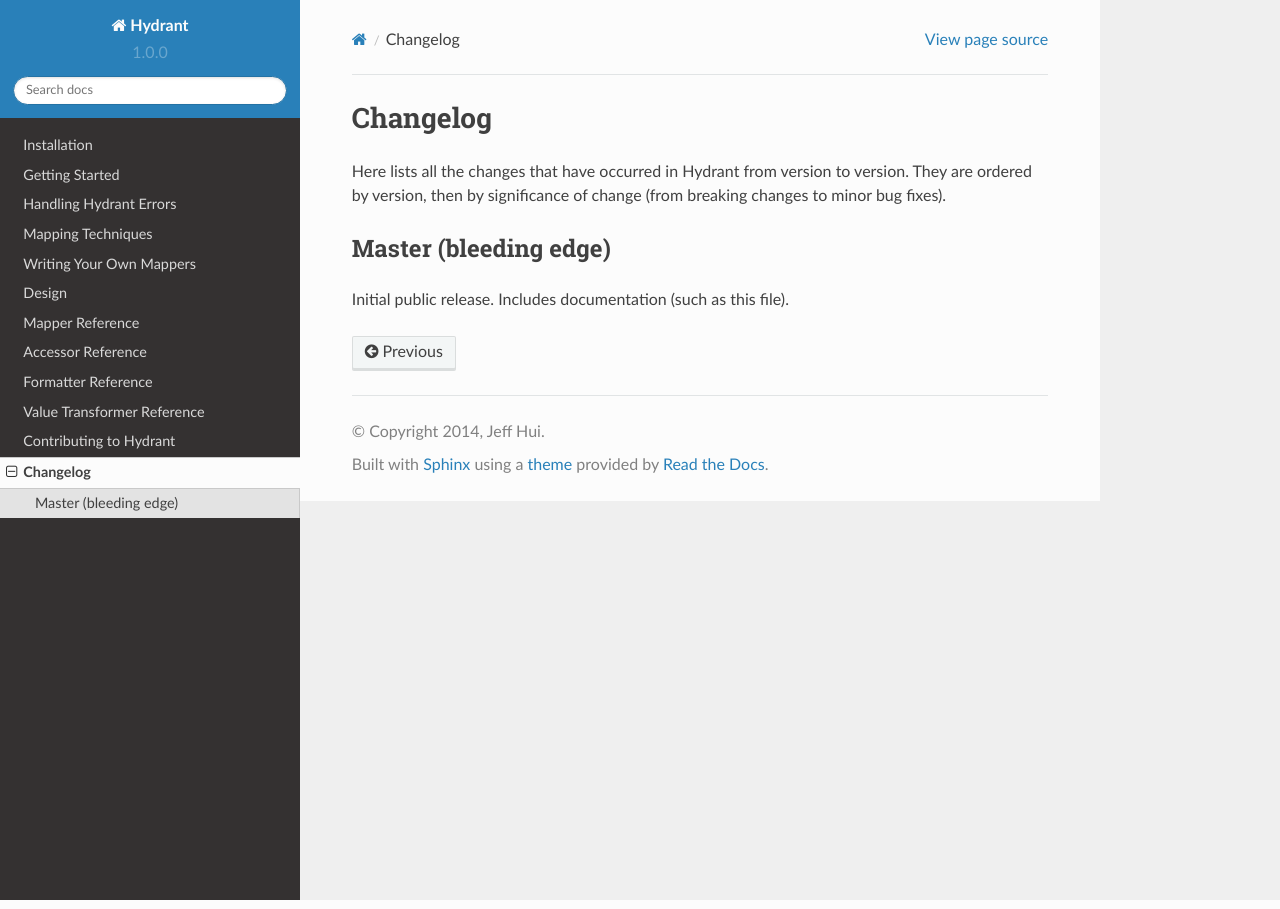
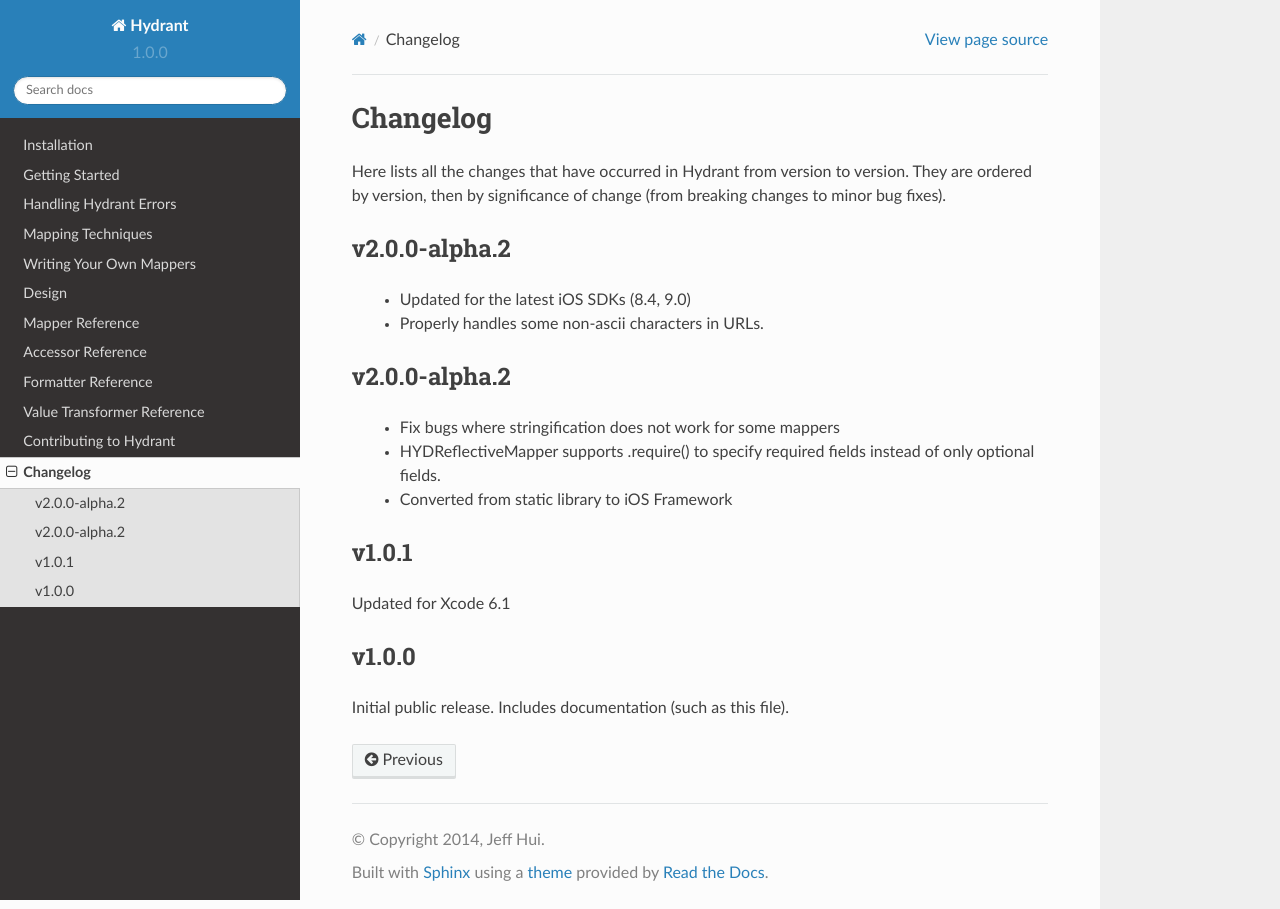
Before and after one commit to jeffh/Hydrant, a Sphinx documentation site: the page built from docs/source/changelog.rst, in a window 1280 px wide. Built offline with Sphinx 7.4.7 and the Read the Docs theme 2.0.0, drawn with Linux system fonts in a browser that asks for light colours.

Commit message:
Updated CHANGELOGs

```diff
--- a/docs/source/changelog.rst
+++ b/docs/source/changelog.rst
@@ -9,7 +9,25 @@
 version. They are ordered by version, then by significance of change (from
 breaking changes to minor bug fixes).
 
-Master (bleeding edge)
-======================
+v2.0.0-alpha.2
+==============
+
+ - Updated for the latest iOS SDKs (8.4, 9.0)
+ - Properly handles some non-ascii characters in URLs.
+
+v2.0.0-alpha.2
+==============
+
+ - Fix bugs where stringification does not work for some mappers
+ - HYDReflectiveMapper supports .require() to specify required fields instead of only optional fields.
+ - Converted from static library to iOS Framework
+
+v1.0.1
+======
+
+Updated for Xcode 6.1
+
+v1.0.0
+======
 
 Initial public release. Includes documentation (such as this file).
```
Also changed, not shown: CHANGES.md (+13 -0 lines).
